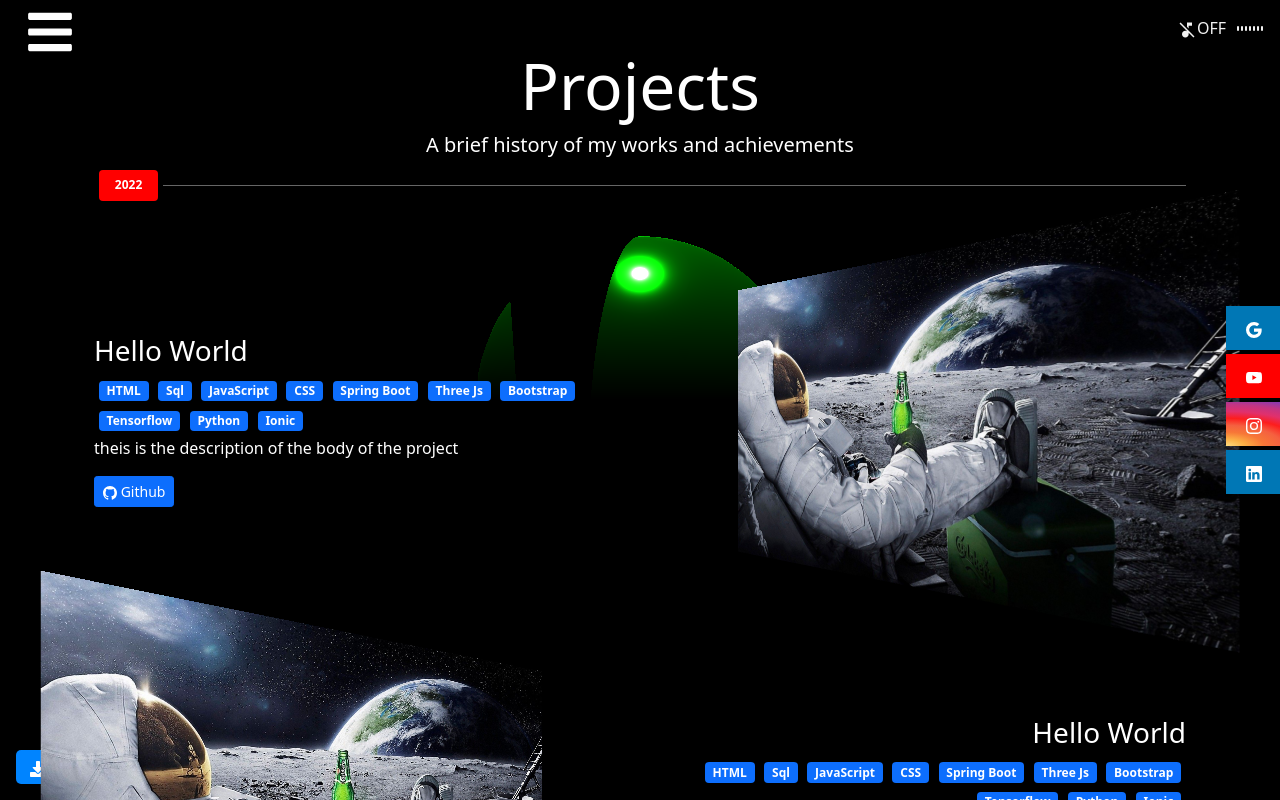
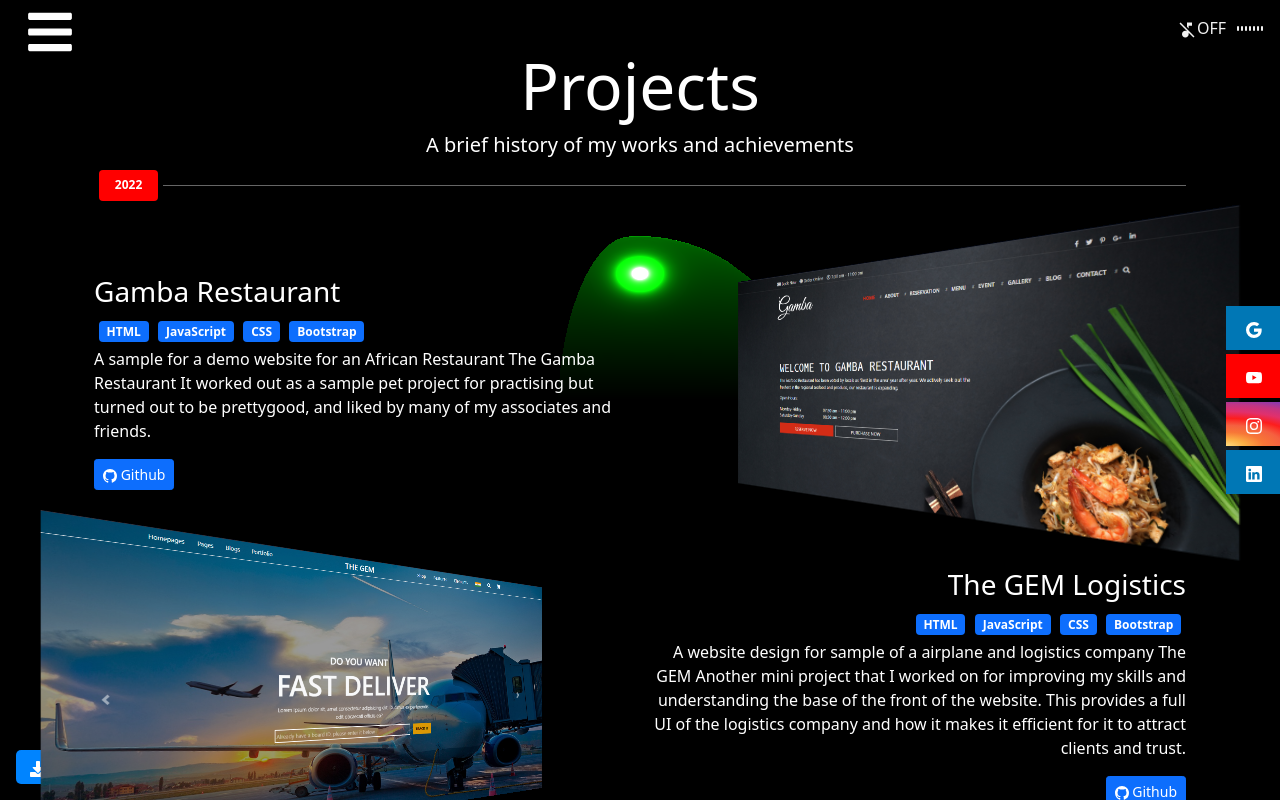
Before and after one commit to Mayank-141-Shaw/Portfolio-old, a React (Create React App) app: page /project in a window 1280 px wide. Shown: the top 800 px of the page. Built offline with nearby package versions, Linux system fonts and the light colour scheme.

Commit message:
Added two projects details with imgs

```diff
--- a/src/pages/Projects.js
+++ b/src/pages/Projects.js
@@ -6,22 +6,30 @@ import './css/Projects.css'
 import bigImg from '../assets/images/chill.jpg'
 import ProjectDetailBox from '../components/ProjectDetailBox/ProjectDetailBox'
 
+import foodImg from '../assets/images/projects/gamba-food.png'
+import flightImg from '../assets/images/projects/flight-landing.png'
+
 const data = [
   {
     dir: "right",
-    img: bigImg,
-    title: "Hello World",
-    badges: ['HTML', 'Sql', 'JavaScript', 'CSS', 'Spring Boot', 'Three Js', 'Bootstrap', 'Tensorflow', 'Python', 'Ionic'],
-    desc: "theis is the description of the body of the project",
-    link: 'https://github.com/Mayank-141-Shaw/Portfolio'
+    img: foodImg,
+    title: "Gamba Restaurant",
+    badges: ['HTML', 'JavaScript', 'CSS', 'Bootstrap'],
+    desc: "A sample for a demo website for an African Restaurant The Gamba Restaurant\n "+
+          "It worked out as a sample pet project for practising but turned out to be pretty"+
+          "good, and liked by many of my associates and friends.",
+    link: 'https://github.com/Mayank-141-Shaw/Gamba-Restaurant-Website'
   },
   {
     dir: "left",
-    img: bigImg,
-    title: "Hello World",
-    badges: ['HTML', 'Sql', 'JavaScript', 'CSS', 'Spring Boot', 'Three Js', 'Bootstrap', 'Tensorflow', 'Python', 'Ionic'],
-    desc: "theis is the description of the body of the project",
-    link: 'https://github.com/joeldesante/Harvey/blob/master/src/lib/courseChannels.js'
+    img: flightImg,
+    title: "The GEM Logistics",
+    badges: ['HTML', 'JavaScript', 'CSS', 'Bootstrap'],
+    desc: "A website design for sample of a airplane and logistics company The GEM\n"+
+          "Another mini project that I worked on for improving my skills and understanding"+
+          " the base of the front of the website. This provides a full UI of the logistics "+
+          "company and how it makes it efficient for it to attract clients and trust.",
+    link: 'https://github.com/Mayank-141-Shaw/The-Gem-Flight-Website'
   },
   {
     dir: "right",
```
Also changed, not shown: src/assets/images/projects/flight-landing.png (added), src/assets/images/projects/gamba-food.png (added).
